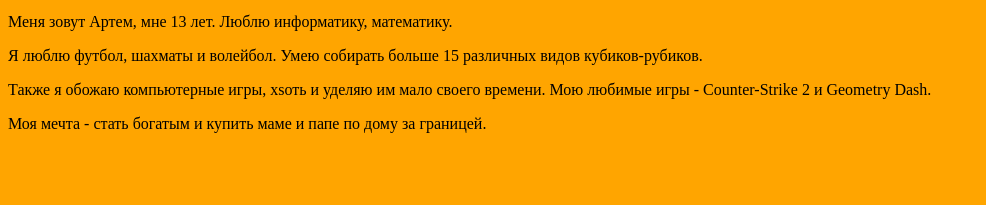
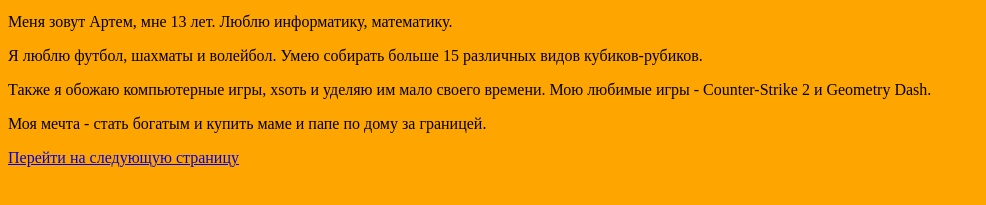
Before and after one commit to garbarart/my-resume, a plain HTML site: page index.html in a window 1280 px wide. Shown: the part 101-306 px from the top of the page, without its empty margins (0-986 px from the left). Drawn offline with Linux system fonts and the light colour scheme.

Commit message:
Update index.html

```diff
--- a/index.html
+++ b/index.html
@@ -25,5 +25,6 @@
         <p>Я люблю футбол, шахматы и волейбол. Умею собирать больше 15 различных видов кубиков-рубиков.</p>
         <p>Также я обожаю компьютерные игры, хsоть и уделяю им мало своего времени. Мою любимые игры - Counter-Strike 2 и Geometry Dash.</p>
         <p>Моя мечта - стать богатым и купить маме и папе по дому за границей.</p>
+        <a href="https://garbarart.github.io/my-resume/skills.html">Перейти на следующую страницу</a>
     </body>
 </html>
```
